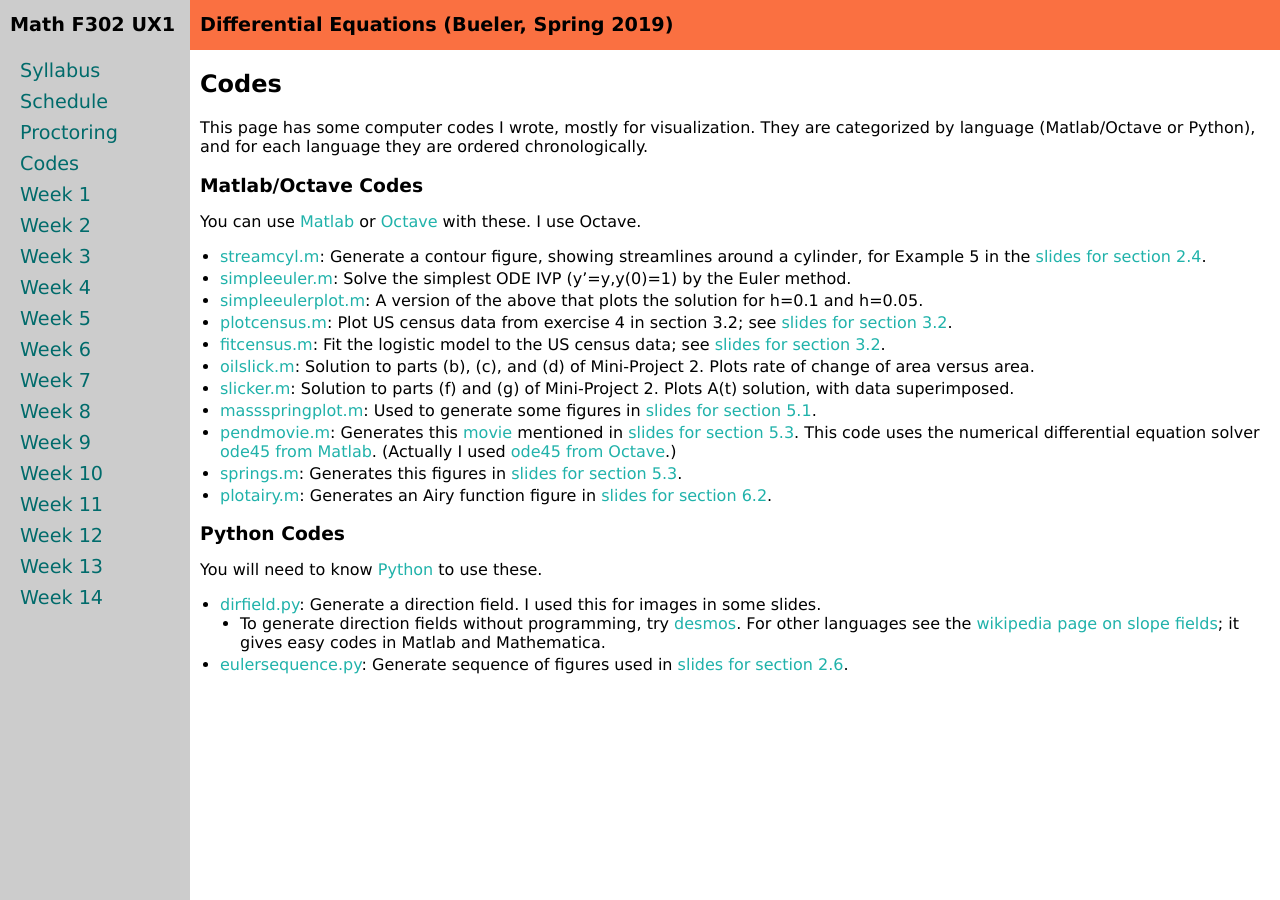
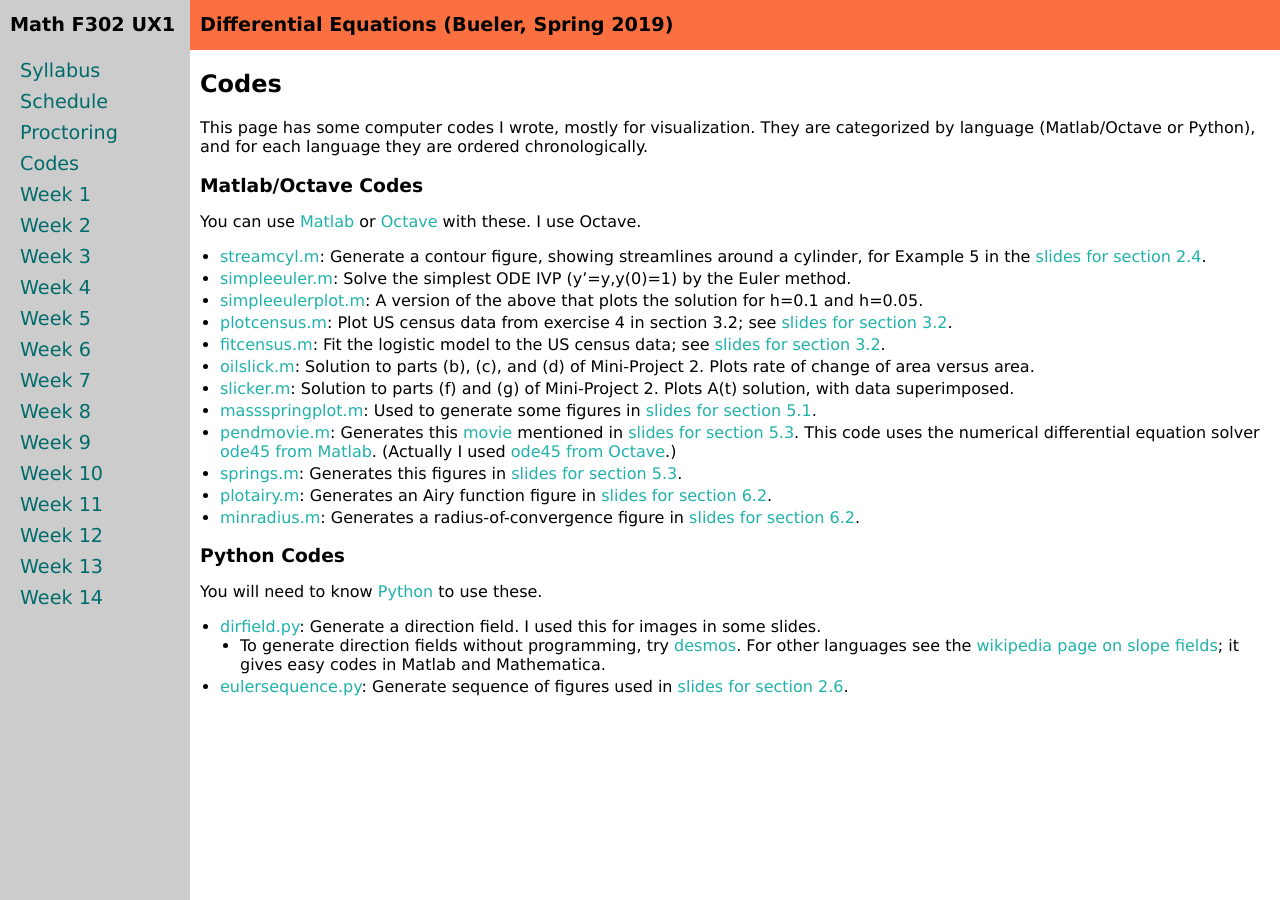
Before and after one commit to bueler/math302, a Jekyll site: the page built from codes.md, in a window 1280 px wide. Built offline with Jekyll 4.4.1, drawn with Linux system fonts in a browser that asks for light colours.

Commit message:
another code

```diff
--- a/codes.md
+++ b/codes.md
@@ -22,6 +22,7 @@ You can use [Matlab](https://www.mathworks.com/products/matlab.html) or [Octave]
 * [pendmovie.m](assets/codes/pendmovie.m): Generates this [movie](assets/codes/pendmovie.gif) mentioned in [slides for section 5.3](assets/slides/5-3.pdf).  This code uses the numerical differential equation solver [ode45 from Matlab](https://www.mathworks.com/help/matlab/ref/ode45.html).  (Actually I used [ode45 from Octave](https://octave.sourceforge.io/octave/function/ode45.html).)
 * [springs.m](assets/codes/springs.m): Generates this figures in [slides for section 5.3](assets/slides/5-3.pdf).
 * [plotairy.m](assets/codes/plotairy.m): Generates an Airy function figure in [slides for section 6.2](assets/slides/6-2.pdf).
+* [minradius.m](assets/codes/minradius.m): Generates a radius-of-convergence figure in [slides for section 6.2](assets/slides/6-2.pdf).
 
 ### Python Codes
 
```
Also changed, not shown: 1 other file.
